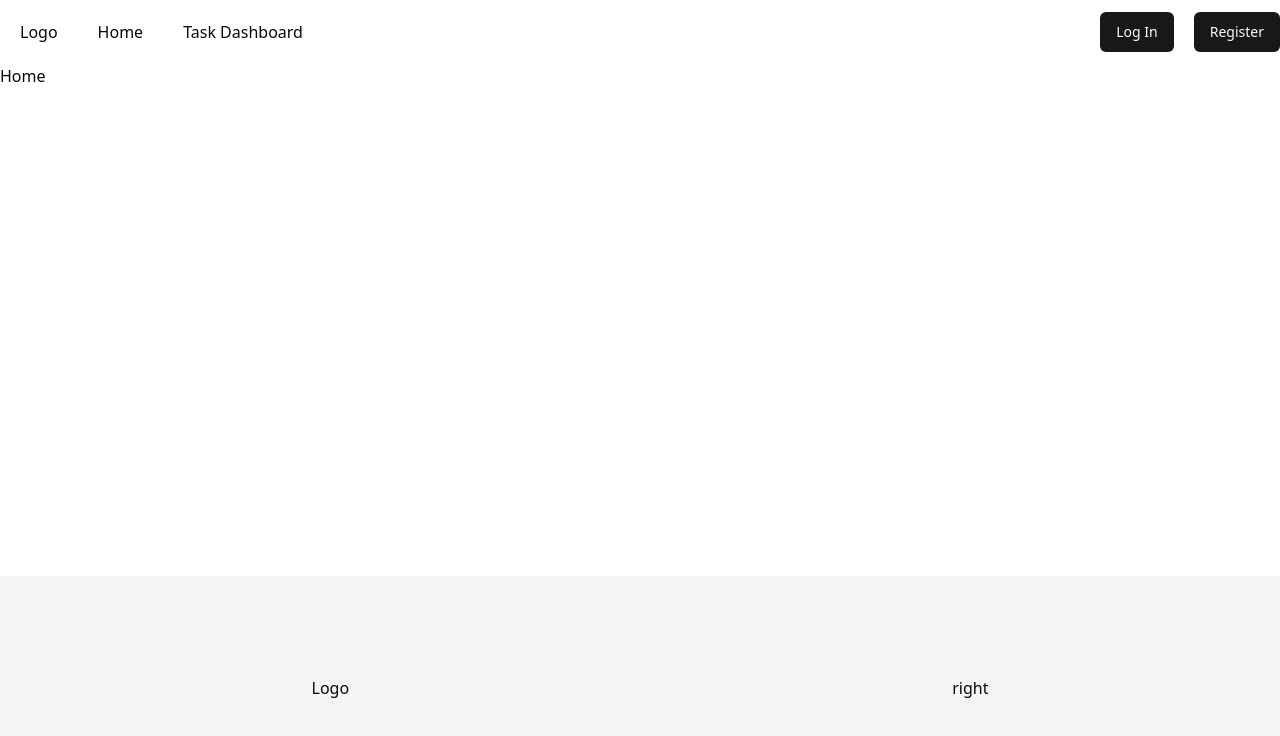
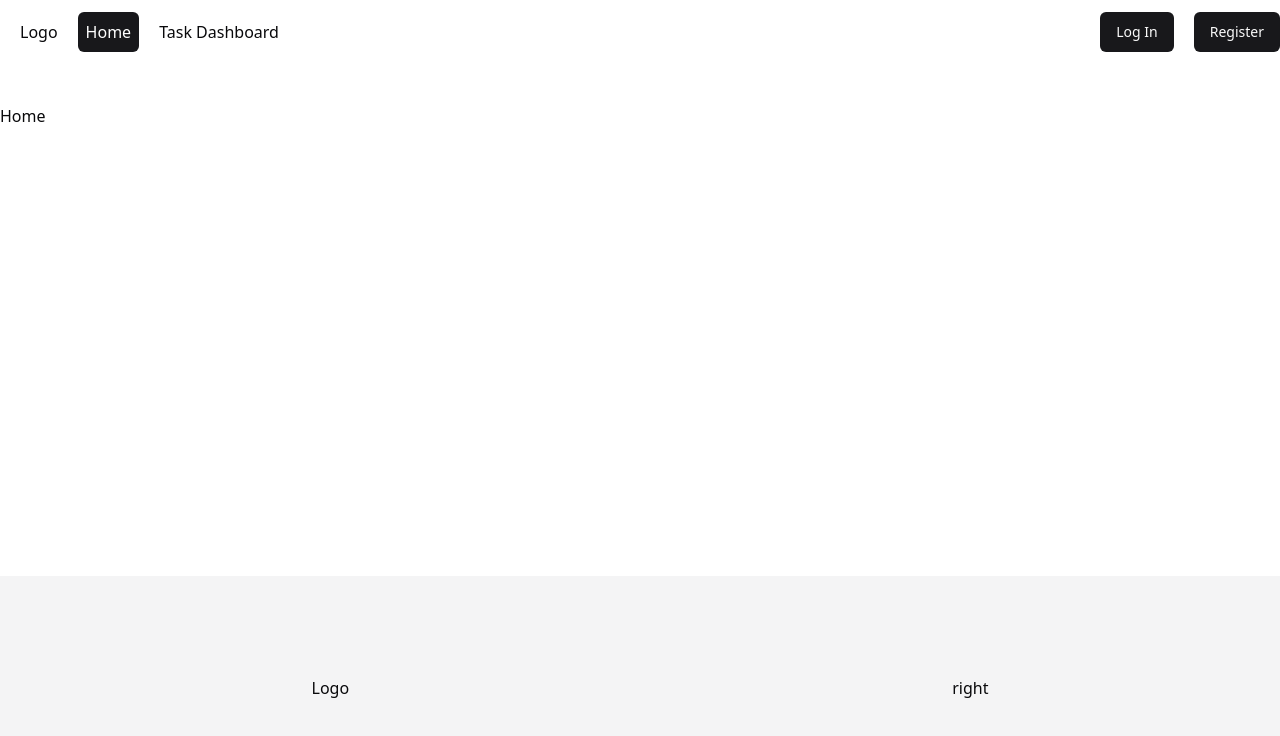
Before and after one commit to NasifAhmed/task-master, a React (Vite) app: page / in a window 1280 px wide. Shown: the top 736 px of the page. Built offline with nearby package versions, Linux system fonts and the light colour scheme; no server answers.

Commit message:
Fix navlinks stylings

```diff
--- a/src/components/NavBar.tsx
+++ b/src/components/NavBar.tsx
@@ -1,13 +1,15 @@
 import { Button } from "@/components/ui/button";
+import { cn } from "@/lib/utils";
 import { AuthContext } from "@/provider/AuthProvider";
 import { useContext } from "react";
-import { useNavigate } from "react-router-dom";
+import { useLocation, useNavigate } from "react-router-dom";
 import Logo from "./Logo";
 import { Avatar, AvatarFallback, AvatarImage } from "./ui/avatar";
 
 export default function NavBar() {
     const navigate = useNavigate();
     const { user, logOut } = useContext(AuthContext);
+    let location = useLocation();
 
     const links = [
         {
@@ -28,18 +30,24 @@ export default function NavBar() {
     }
 
     return (
-        <nav className="flex">
+        <nav className="flex items-center mb-10">
             <div className="navstart">
                 <Logo />
             </div>
             <div className="navmid flex-grow">
-                <ul className="flex justify-start items-center">
+                <ul className="flex justify-start items-center gap-3">
                     {links.map((link, index) => {
                         return (
                             <li
                                 key={index}
                                 onClick={() => navigate(link.url)}
-                                className="p-5 cursor-pointer"
+                                className={cn(
+                                    "cursor-pointer px-2 py-2 transition-all",
+                                    {
+                                        "bg-primary rounded-md text-white":
+                                            location.pathname === link.url,
+                                    }
+                                )}
                             >
                                 {link.name}
                             </li>
```
